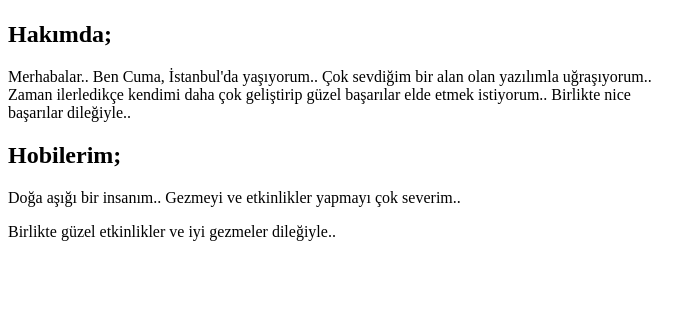
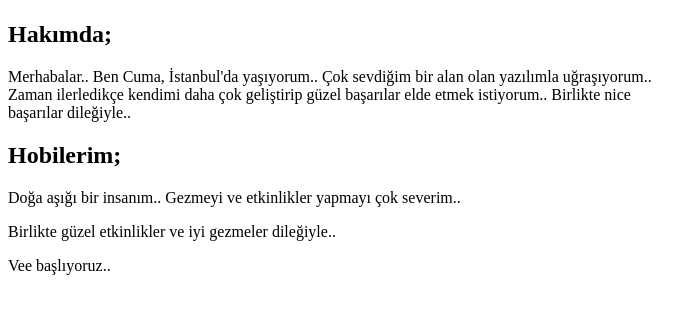
Before and after one commit to CmBozkurt/Otobiyografi, a plain HTML site: page index.html in a window 1280 px wide. Shown: the part 59-372 px from the top of the page, without its empty margins (0-698 px from the left). Drawn offline with Linux system fonts and the light colour scheme.

Commit message:
İndex sayfasına yeni paragraf eklendi ve metin dosyası oluşturuldu..

```diff
--- a/index.html
+++ b/index.html
@@ -17,5 +17,6 @@
     <h2>Hobilerim;</h2>
     <p>Doğa aşığı bir insanım.. Gezmeyi ve etkinlikler yapmayı çok severim..</p>
     <p>Birlikte güzel etkinlikler ve iyi gezmeler dileğiyle..</p>
+    <p>Vee başlıyoruz..</p>
   </body>
 </html>
```
Also changed, not shown: metin.txt (added).
